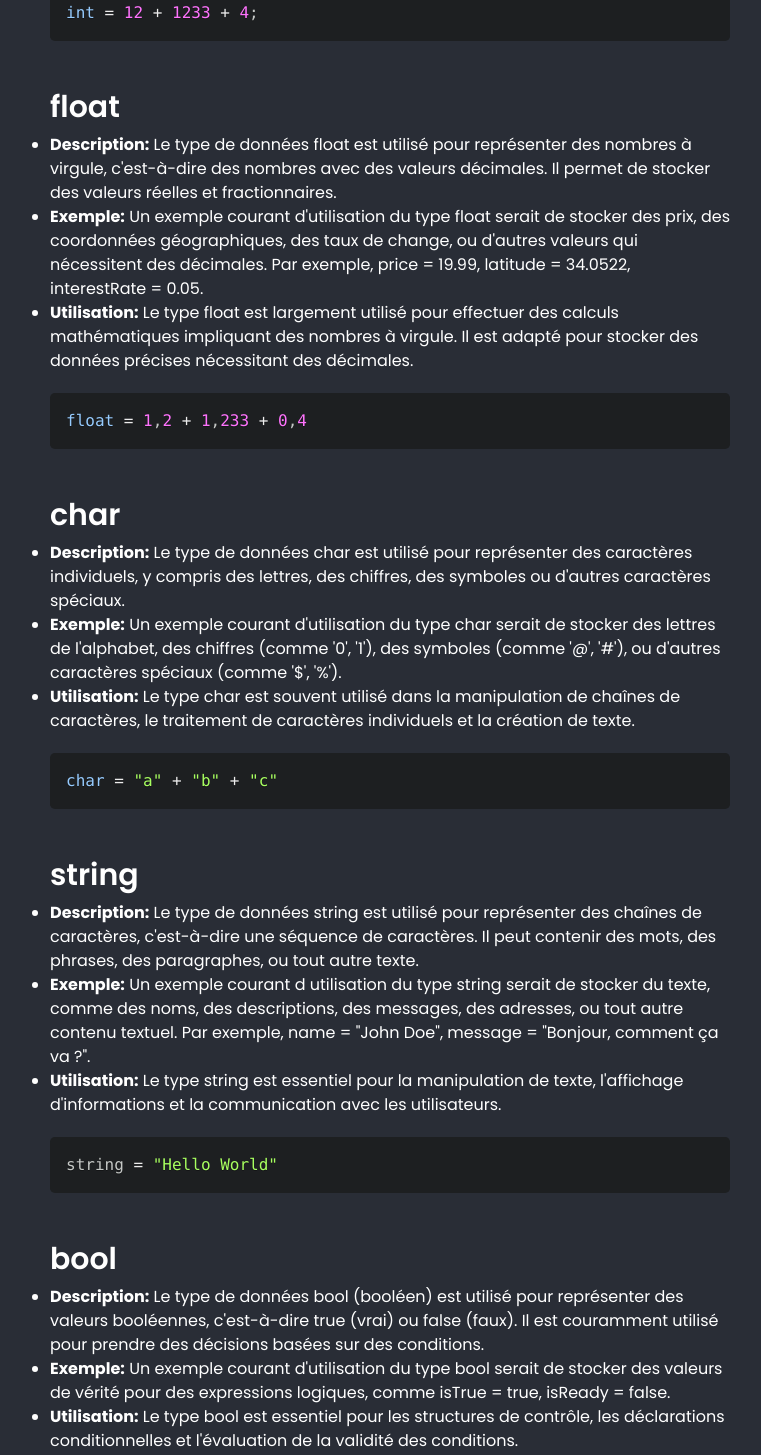
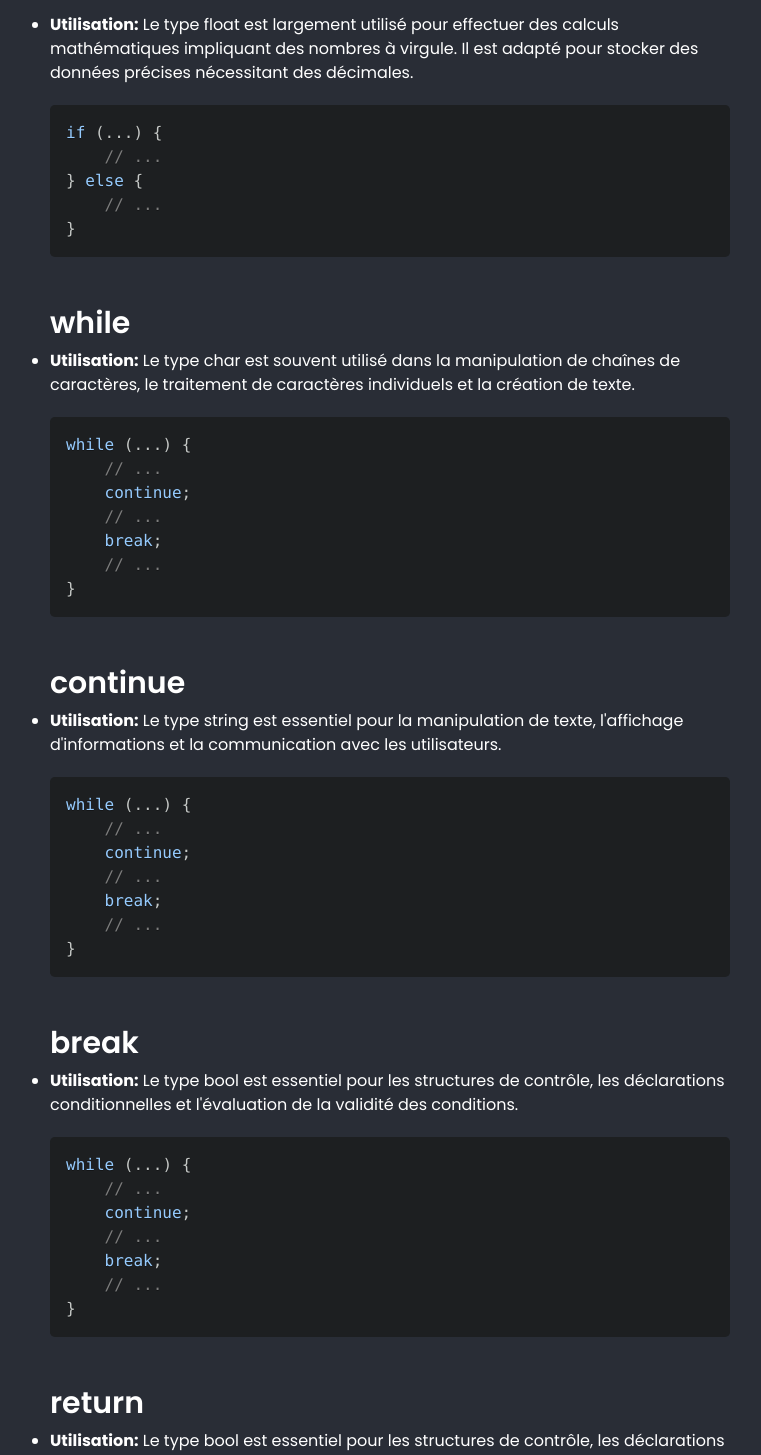
Before and after one commit to Gaetandrt/glados-doc, a Next.js app: page /learn/logique-controle in a window 1280 px wide. Shown: the part 611-2066 px from the top of the page, without its empty margins (370-1131 px from the left). Built offline with nearby package versions, Linux system fonts and the light colour scheme.

Commit message:
doc plus

```diff
--- a/src/app/(site)/learn/logique-controle/page.tsx
+++ b/src/app/(site)/learn/logique-controle/page.tsx
@@ -9,40 +9,48 @@ const dataTypes = [
     exemple: " Un exemple courant d'utilisation du type int serait de stocker des âges, des numéros de téléphone, des quantités d'articles, des années, ou tout autre nombre entier. Par exemple, age = 30, quantity = 10, year = 2023.",
     utilisation: " Le type int est principalement utilisé pour stocker des valeurs numériques sans décimales. Il est couramment utilisé pour les opérations mathématiques, les compteurs, les indices de tableau et d'autres situations où seuls des nombres entiers sont nécessaires.",
     text: 'Lorem ipsum dolor sit amet, consectetur adipiscing elit, sed do eiusmod tempor incididunt ut labore et dolore magna',
-    title: 'logique',
-    code: 'int = 12 + 1233 + 4; ' +'\n' + 'int = 12 + 1233 + 4;',
+    title: 'if',
+    code: "if (...) {\n// ...\n}",
   },
   {
     description: " Le type de données float est utilisé pour représenter des nombres à virgule, c'est-à-dire des nombres avec des valeurs décimales. Il permet de stocker des valeurs réelles et fractionnaires.",
     exemple: " Un exemple courant d'utilisation du type float serait de stocker des prix, des coordonnées géographiques, des taux de change, ou d'autres valeurs qui nécessitent des décimales. Par exemple, price = 19.99, latitude = 34.0522, interestRate = 0.05.",
     utilisation: " Le type float est largement utilisé pour effectuer des calculs mathématiques impliquant des nombres à virgule. Il est adapté pour stocker des données précises nécessitant des décimales.",
     text: 'Lorem ipsum dolor sit amet, consectetur adipiscing elit, sed do eiusmod tempor incididunt ut labore et dolore magna',
-    title: 'float',
-    code: 'float = 1,2 + 1,233 + 0,4',
+    title: 'else',
+    code: "if (...) {\n    // ...\n} else {\n    // ...\n}    ",
   },
   {
     description: " Le type de données char est utilisé pour représenter des caractères individuels, y compris des lettres, des chiffres, des symboles ou d'autres caractères spéciaux.",
     exemple: " Un exemple courant d'utilisation du type char serait de stocker des lettres de l'alphabet, des chiffres (comme '0', '1'), des symboles (comme '@', '#'), ou d'autres caractères spéciaux (comme '$', '%').",
     utilisation: " Le type char est souvent utilisé dans la manipulation de chaînes de caractères, le traitement de caractères individuels et la création de texte.",
     text: 'Lorem ipsum dolor sit amet, consectetur adipiscing elit, sed do eiusmod tempor incididunt ut labore et dolore magna',
-    title: 'char',
-    code: 'char = "a" + "b" + "c"',
+    title: 'while',
+    code: "while (...) {\n    // ...\n    continue;\n    // ...\n    break;\n    // ...\n}",
   },
   {
     description: " Le type de données string est utilisé pour représenter des chaînes de caractères, c'est-à-dire une séquence de caractères. Il peut contenir des mots, des phrases, des paragraphes, ou tout autre texte.",
     exemple: ' Un exemple courant d utilisation du type string serait de stocker du texte, comme des noms, des descriptions, des messages, des adresses, ou tout autre contenu textuel. Par exemple, name = "John Doe", message = "Bonjour, comment ça va ?".',
     utilisation: " Le type string est essentiel pour la manipulation de texte, l'affichage d'informations et la communication avec les utilisateurs.",
     text: 'Lorem ipsum dolor sit amet, consectetur adipiscing elit, sed do eiusmod tempor incididunt ut labore et dolore magna',
-    title: 'string',
-    code: 'string = "Hello World"',
+    title: 'continue',
+    code: "while (...) {\n    // ...\n    continue;\n    // ...\n    break;\n    // ...\n}",
   },
   {
     description: " Le type de données bool (booléen) est utilisé pour représenter des valeurs booléennes, c'est-à-dire true (vrai) ou false (faux). Il est couramment utilisé pour prendre des décisions basées sur des conditions.",
     exemple: " Un exemple courant d'utilisation du type bool serait de stocker des valeurs de vérité pour des expressions logiques, comme isTrue = true, isReady = false.",
     utilisation: " Le type bool est essentiel pour les structures de contrôle, les déclarations conditionnelles et l'évaluation de la validité des conditions.",
     text: 'Lorem ipsum dolor sit amet, consectetur adipiscing elit, sed do eiusmod tempor incididunt ut labore et dolore magna',
-    title: 'bool',
-    code: 'bool = true',
+    title: 'break',
+    code: "while (...) {\n    // ...\n    continue;\n    // ...\n    break;\n    // ...\n}",
+  },
+  {
+    description: " Le type de données bool (booléen) est utilisé pour représenter des valeurs booléennes, c'est-à-dire true (vrai) ou false (faux). Il est couramment utilisé pour prendre des décisions basées sur des conditions.",
+    exemple: " Un exemple courant d'utilisation du type bool serait de stocker des valeurs de vérité pour des expressions logiques, comme isTrue = true, isReady = false.",
+    utilisation: " Le type bool est essentiel pour les structures de contrôle, les déclarations conditionnelles et l'évaluation de la validité des conditions.",
+    text: 'Lorem ipsum dolor sit amet, consectetur adipiscing elit, sed do eiusmod tempor incididunt ut labore et dolore magna',
+    title: 'return',
+    code: "if (...) {\n    // ...\n}\n\nif (...) {\n    // ...\n} else {\n    // ...\n}\n\nwhile (...) {\n    // ...\n    continue;\n    // ...\n    break;\n    // ...\n}\n\nreturn ...;",
   },
 ];
 
@@ -57,12 +65,6 @@ function DocumentationPage() {
         <div key={index}>
           <h2 className="font-semibold text-3xl mb-2 mx-7">{dataType.title}</h2>
           <ul className='list-disc mx-7 mb-5'>
-            <li>
-                <p><strong>Description:</strong>{dataType.description}</p>
-            </li>
-            <li>
-                <p><strong>Exemple:</strong>{dataType.exemple}</p>
-            </li>
             <li>
                 <p><strong>Utilisation:</strong>{dataType.utilisation}</p>
             </li>
```
